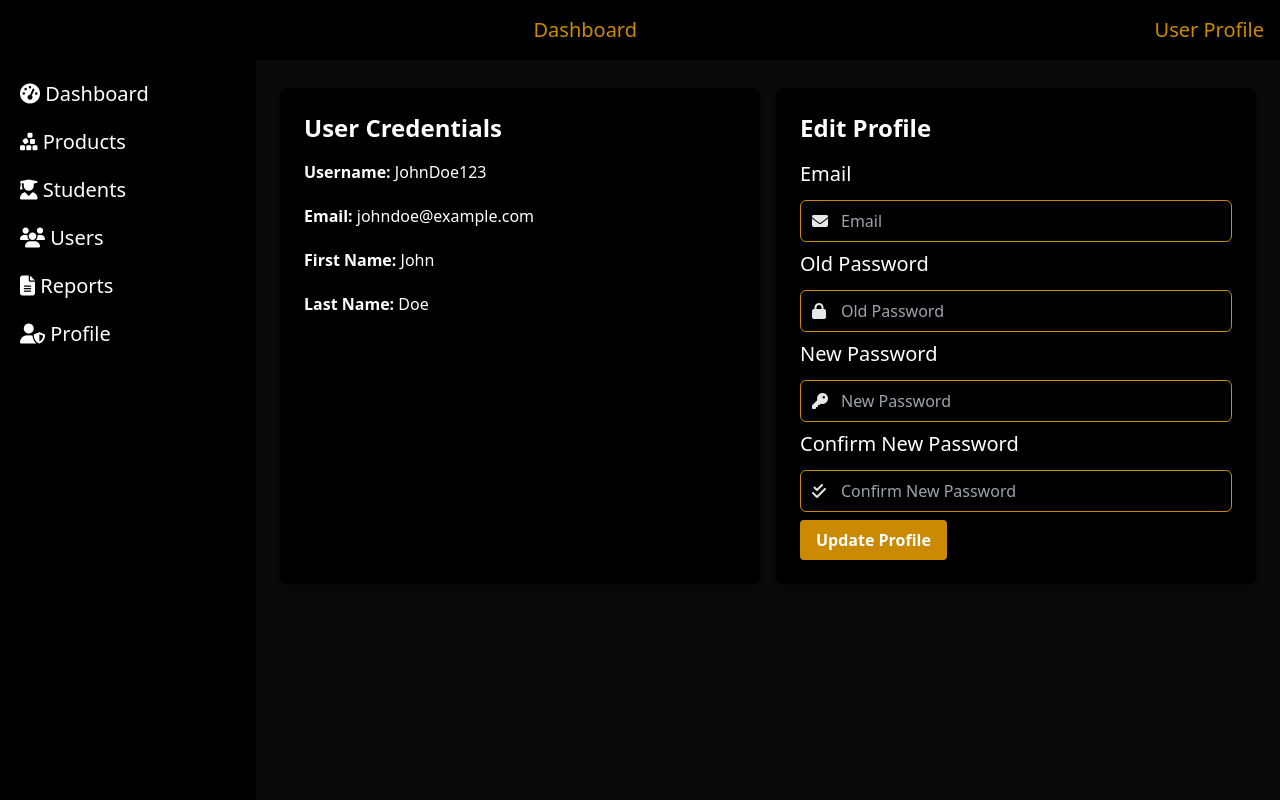
After one commit to sincere-abayo/barcode_scanner_web, a Flask app: page /profile in a window 1280 px wide. The commit adds this page. Run offline with Flask 3, Linux system fonts and the light colour scheme; some libraries are stand-ins or nearby versions.

Commit message:
made changes

```diff
--- a/app.py
+++ b/app.py
@@ -97,6 +97,11 @@ def users():
 @app.route('/student', methods=['GET'])
 def student():
     return render_template('student.html')
+
+# profile file
+@app.route('/profile', methods=['GET'])
+def profile():
+    return render_template('profile.html')
 
 @app.route('/product', methods=['GET'])
 def product():
--- a/templates/base.html
+++ b/templates/base.html
@@ -4,7 +4,7 @@
       <meta charset="UTF-8">
       <meta name="viewport" content="width=device-width, initial-scale=1.0">
       <title>Dashboard</title>
-      <script src="https://cdn.tailwindcss.com"></script>
+
       <script src="static/Js/tailwind.js"></script>
 
       <!-- fontawesome -->
@@ -23,7 +23,6 @@
           }
           .sidebar-open {
             transform: translateX(0);
-
           }
         }
       </style>
@@ -52,8 +51,7 @@
                 <li><a href="/student" class="text-white text-xl hover:border-b-2 hover:border-yellow-600 hover:text-yellow-600 p-1 "> <i class="fa-solid fa-user-graduate"></i> Students</a></li>
                 <li><a href="/users" class="text-white text-xl hover:border-b-2 hover:border-yellow-600 hover:text-yellow-600 p-1 "> <i class="fa-solid fa-users"></i> Users</a></li>
                 <li><a href="/report" class="text-white text-xl hover:border-b-2 hover:border-yellow-600 hover:text-yellow-600 p-1 "> <i class="fa-solid fa-file-lines"></i> Reports</a></li>
-                <li><a href="#" class="text-white text-xl hover:border-b-2 hover:border-yellow-600 hover:text-yellow-600 p-1 "> <i class="fa-solid fa-gear"></i> Settings</a></li>
-                <li><a href="#" class="text-white text-xl hover:border-b-2 hover:border-yellow-600 hover:text-yellow-600 p-1 "> <i class="fa-solid fa-user-shield"></i> Profile</a></li>
+                <li><a href="/profile" class="text-white text-xl hover:border-b-2 hover:border-yellow-600 hover:text-yellow-600 p-1 "> <i class="fa-solid fa-user-shield"></i> Profile</a></li>
               </ul>
             </div>
             <!-- Main Content -->
--- /dev/null
+++ b/templates/profile.html
@@ -0,0 +1,63 @@
+{% extends "base.html" %}
+{% block content %}
+
+<div class="grid grid-cols-1 md:grid-cols-2 gap-4  ">
+    <div class="p-4 bg-black rounded-lg shadow-md p-6">
+        <h2 class="text-2xl font-bold mb-4 text-white">User Credentials</h2>
+        <div class=" text-white space-y-5">
+            <p><strong>Username:</strong> JohnDoe123</p>
+            <p><strong>Email:</strong> johndoe@example.com</p>
+            <p><strong>First Name:</strong> John</p>
+            <p><strong>Last Name:</strong> Doe</p>
+        </div>
+    </div>
+    <div class=" bg-black rounded-lg shadow-md   p-6">
+        <h2 class="text-2xl font-bold mb-4 text-white">Edit Profile</h2>
+        <form method="post" class="">
+            <div class="my-2">
+                <label for="email" class="block mb-3 text-xl text-white font-medium">Email</label>
+                <div class="relative">
+                    <span class="absolute inset-y-0 left-0 flex items-center pl-3">
+                        <i class="fas fa-envelope text-gray-200"></i>
+                    </span>
+                    <input type="email" id="email" name="email" value="" class="border rounded-md focus:outline-none w-full py-2 pl-10 bg-black text-white pr-5 border-yellow-600" placeholder="Email" required>
+                </div>
+            </div>
+
+            <div class="my-2">
+                <label for="old_password" class="block mb-3 text-xl text-white font-medium">Old Password</label>
+                <div class="relative">
+                    <span class="absolute inset-y-0 left-0 flex items-center pl-3">
+                        <i class="fas fa-lock text-gray-200"></i>
+                    </span>
+                    <input type="password" id="old_password" name="old_password" class="border rounded-md focus:outline-none w-full py-2 pl-10 bg-black text-white pr-5 border-yellow-600" placeholder="Old Password" required>
+                </div>
+            </div>
+            <div class="my-2">
+                <label for="new_password" class="block mb-3 text-xl text-white font-medium">New Password</label>
+                <div class="relative">
+                    <span class="absolute inset-y-0 left-0 flex items-center pl-3">
+                        <i class="fas fa-key text-gray-200"></i>
+                    </span>
+                    <input type="password" id="new_password" name="new_password" class="border rounded-md focus:outline-none w-full py-2 pl-10 bg-black text-white pr-5 border-yellow-600" placeholder="New Password" required>
+                </div>
+            </div>
+            <div class="my-2">
+                <label for="confirm_password" class="block mb-3 text-xl text-white font-medium">Confirm New Password</label>
+                <div class="relative">
+                    <span class="absolute inset-y-0 left-0 flex items-center pl-3">
+                        <i class="fas fa-check-double text-gray-200"></i>
+                    </span>
+                    <input type="password" id="confirm_password" name="confirm_password" class="border rounded-md focus:outline-none w-full py-2 pl-10 bg-black text-white pr-5 border-yellow-600" placeholder="Confirm New Password" required>
+                </div>
+            </div>
+            <div class="flex items-center justify-between">
+                <button type="submit" class="bg-yellow-600 hover:bg-yellow-700 text-white font-bold py-2 px-4 rounded focus:outline-none focus:shadow-outline">
+                    Update Profile
+                </button>
+            </div>
+        </form>
+    </div>
+</div>
+
+{% endblock %}
```
Also changed, not shown: templates/index.html (+3 -4 lines).
